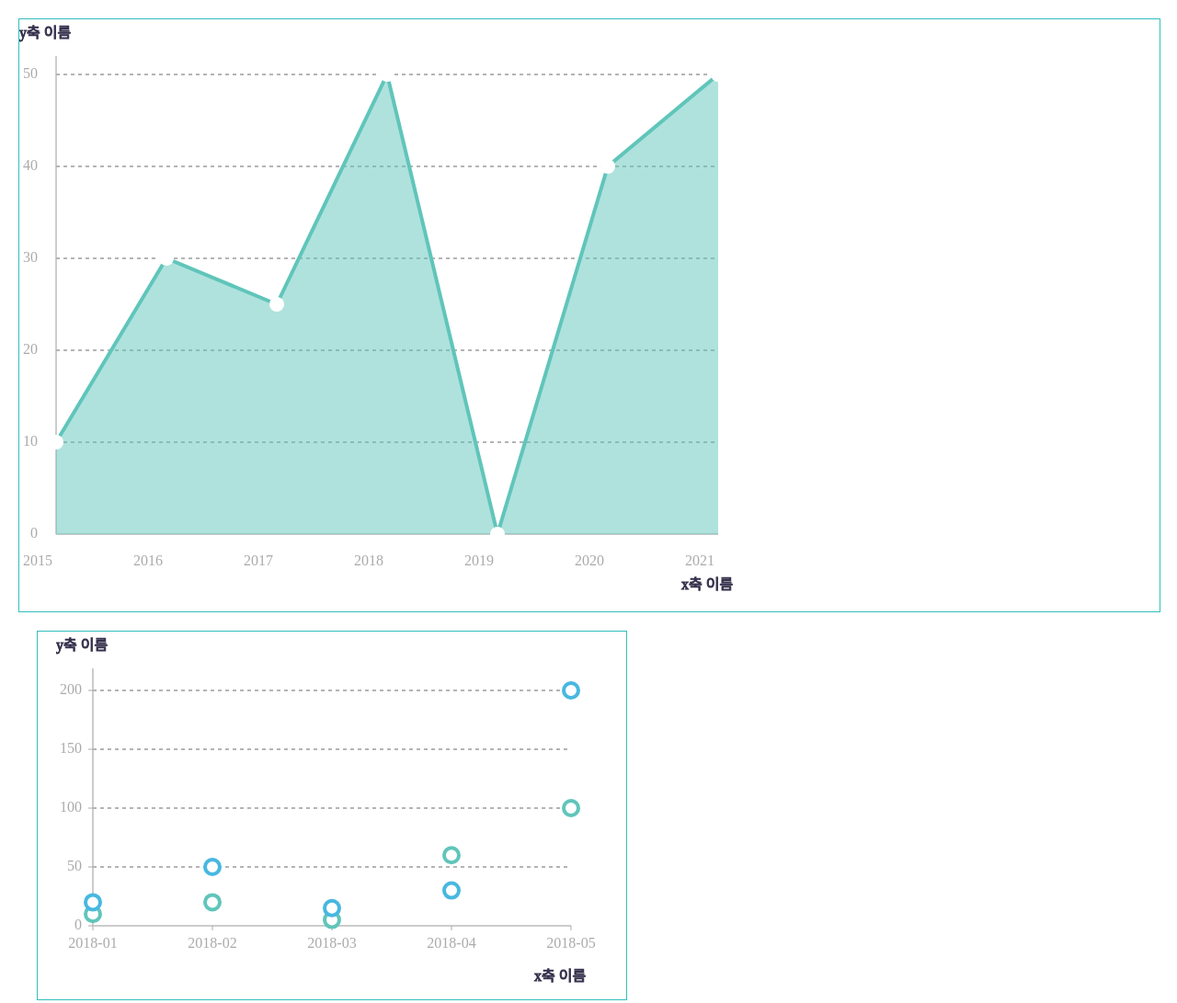
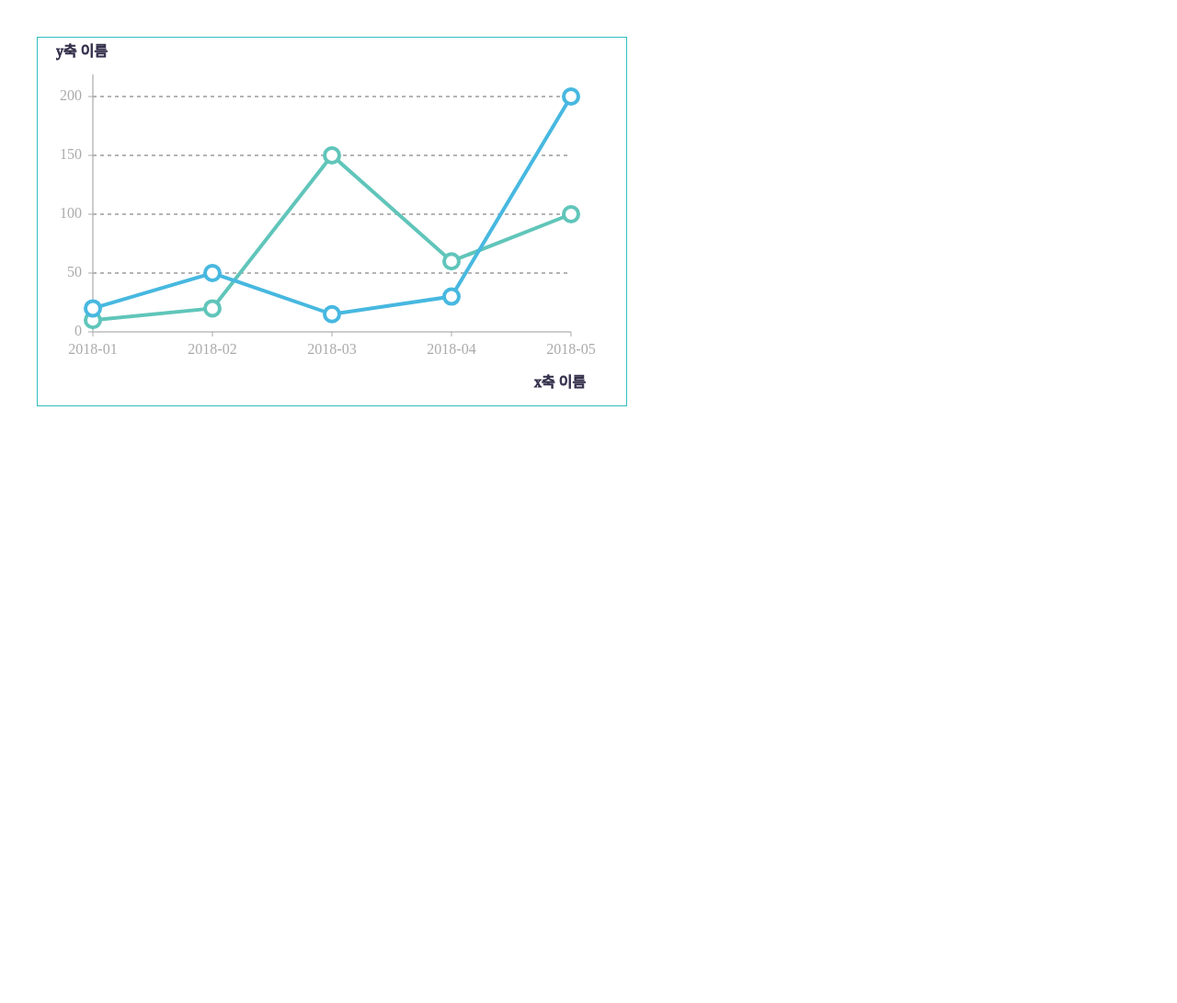
Before and after one commit to hyeyoon/dopyo.js, a website built with webpack: page index.html in a window 1280 px wide. Shown: the whole page at 92% size. After the commit the page ends 800 px from the top, so only its background shows below. Built offline with nearby package versions, Linux system fonts and the light colour scheme.

Commit message:
Add draw line path function

```diff
--- a/index.html
+++ b/index.html
@@ -9,8 +9,8 @@
 <body>
   <!-- HTML code -->
   <div class="container">
-    <div id="chart">
-      <!-- <h2 class="title">Chart title</h2> -->
+    <!-- <div id="chart">
+      <h2 class="title">Chart title</h2>
       <svg class="chart" width="800" height="640" viewBox="0 0 800 640">
         <g class="axis x-axis">
           <text x="720" y="620">x축 이름</text>
@@ -63,7 +63,7 @@
           </g>
         </g>
       </svg>
-    </div>
+    </div> -->
     <div id="dopyo-chart"></div>
   </div>
 </body>
--- a/src/assets/sass/components/chart.scss
+++ b/src/assets/sass/components/chart.scss
@@ -76,7 +76,7 @@
   .line {
     path {
       fill: none;
-      stroke: #60c5ba;
+      // stroke: #60c5ba;
       stroke-width: 4;
     }
   }
--- a/src/js/charts/dopyo.js
+++ b/src/js/charts/dopyo.js
@@ -12,6 +12,7 @@ export default class Dopyo {
     this.unit = 5;
     // 자리수
     this.digit = 10;
+    this.colors = ['#60c5ba', '#47b8e0'];
   }
   init() {
     this.drawXAxis([this.padding, this.size]);
@@ -124,19 +125,40 @@ export default class Dopyo {
     })
 
     // this.drawArea();
-    // this.drawLine();
-    this.svgEl.innerHTML += `<g class="data">${this.drawDots(data.series)}</g>`
+    this.svgEl.innerHTML += `
+      <g class="data">
+        ${this.drawLine(data.series)}
+        ${this.drawDots(data.series)}
+      </g>
+    `
   }
   drawDots(series) {
-    let dotsGroup;
-    const colors = ['#60c5ba', '#47b8e0'];
+    let dotsEl;
     series.forEach((item, index) => {
       let dots = item.calculatedData.map((x, i) => {
-        return `<circle cx="${x[0]}" cy="${x[1]}" r="8" stroke="${colors[index]}" fill="#fff" data-value="${item.data[i]}" />`
+        return `<circle cx="${x[0]}" cy="${x[1]}" r="8" stroke="${this.colors[index]}" fill="#fff" data-value="${item.data[i]}" />`
       }).join("");
-      dotsGroup += `<g class="dots">${dots}</g>`;
+      dotsEl += `<g class="dots">${dots}</g>`;
     })
-    return dotsGroup;
+    return dotsEl;
+  }
+  drawLine(series) {
+    let lineEl;
+    series.forEach((item, index) => {
+      let tmpLine = item.calculatedData.reduce((accum, curr, idx, array) => {
+        if (!Array.isArray(curr)) { return; }
+        else {
+          if (idx === 0) {
+            accum += 'M ';
+          } else if (idx === 1) {
+            accum += 'L ';
+          }
+          return accum += `${curr.join(",")} `;
+        }
+      }, "");
+      lineEl += `<g class="line"><path fill="none" d="${tmpLine}" stroke="${this.colors[index]}" /></g>`;
+    })
+    return lineEl;
   }
   drawChart(containerEl, svgEl) {
     containerEl.appendChild(svgEl);
--- a/src/main.js
+++ b/src/main.js
@@ -17,7 +17,7 @@ document.addEventListener('DOMContentLoaded', () => {
       series: [
         {
           name: '라인그래프1',
-          data: [10, 20, 5, 60, 100]
+          data: [10, 20, 150, 60, 100]
         },
         {
           name: '라인그래프2',
```
